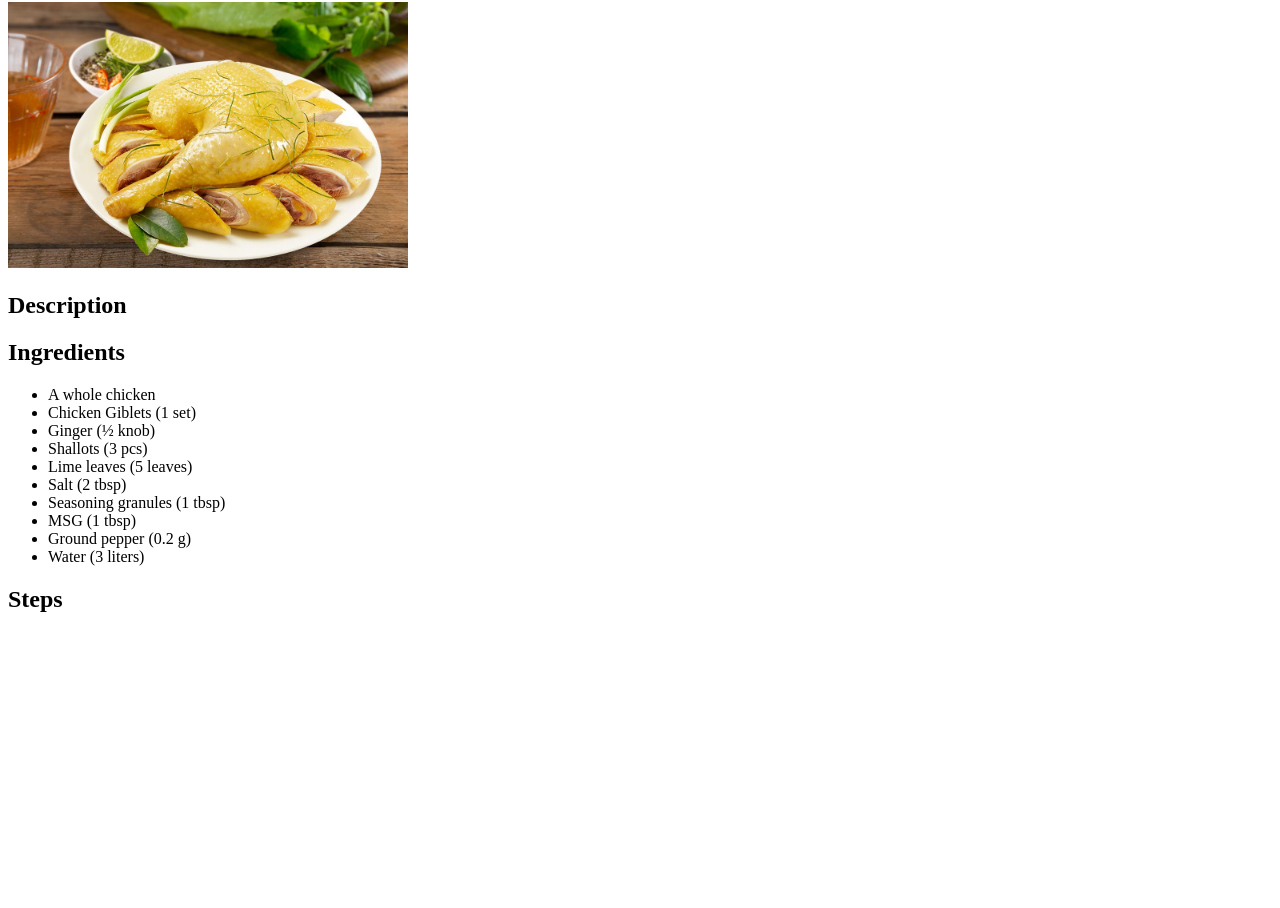
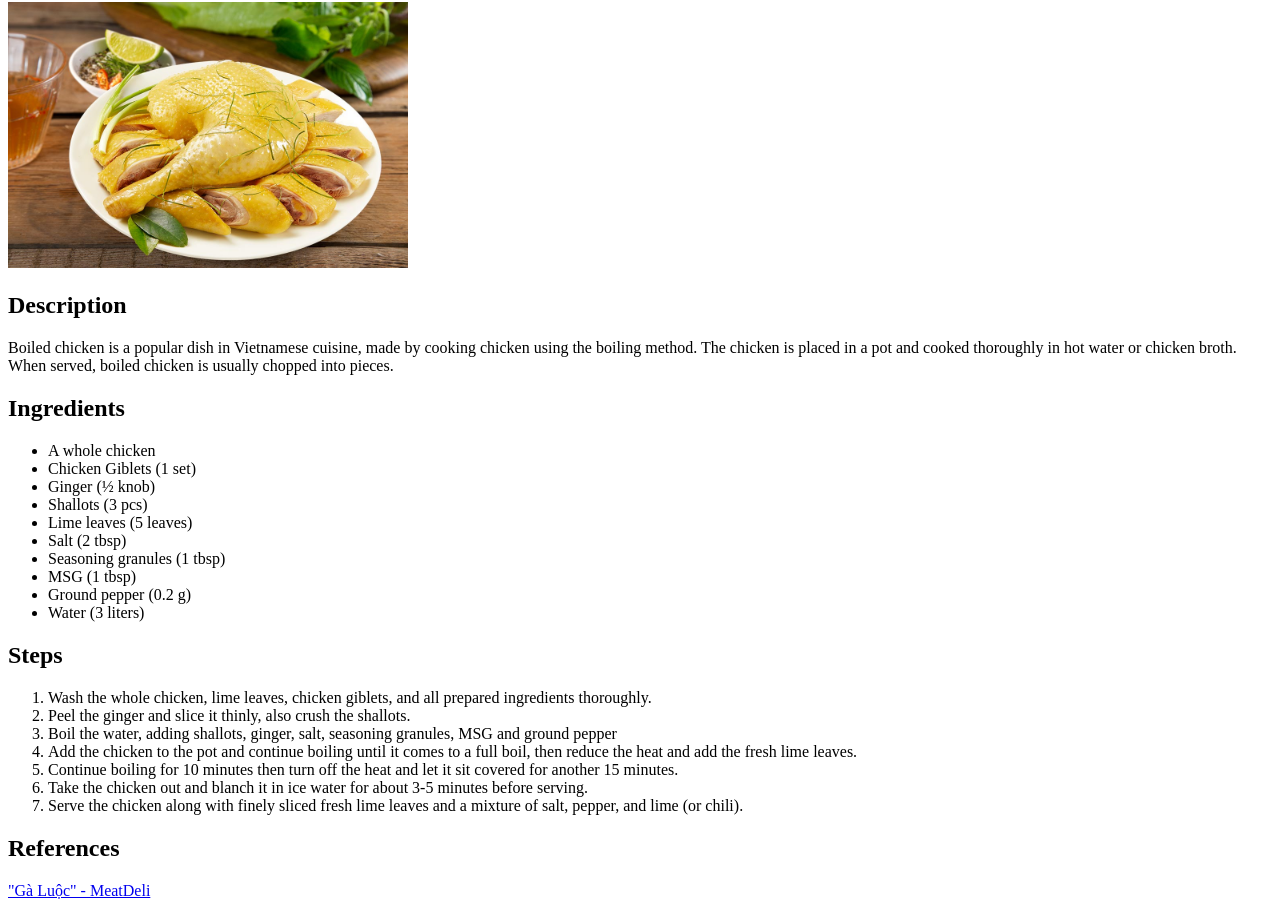
Before and after one commit to Dknx8888/odin-recipes, a plain HTML site: page recipes/ga_luoc.html in a window 1280 px wide. Shown: the part 78-986 px from the top of the page. Before the commit the page ends 800 px from the top, so only its background shows below. Drawn offline with Linux system fonts and the light colour scheme.

Commit message:
Finished the Boiled Chicken Recipe. Replaced the Bun Cha recipe with Boiled Chicken one in the homepage

```diff
--- a/recipes/ga_luoc.html
+++ b/recipes/ga_luoc.html
@@ -11,6 +11,7 @@
     <img src="../images/boiled-chicken.jpg" alt="Boiled Chicken" width="400">
 
     <h2>Description</h2>
+    <p>Boiled chicken is a popular dish in Vietnamese cuisine, made by cooking chicken using the boiling method. The chicken is placed in a pot and cooked thoroughly in hot water or chicken broth. When served, boiled chicken is usually chopped into pieces.</p>
 
     <h2>Ingredients</h2>
     <ul>
@@ -29,7 +30,22 @@
     <h2>Steps</h2>
 
     <ol>
+        <li>Wash the whole chicken, lime leaves, chicken giblets, and all prepared ingredients thoroughly.</li>
 
+        <li>Peel the ginger and slice it thinly, also crush the shallots.</li>
+
+        <li>Boil the water, adding shallots, ginger, salt, seasoning granules, MSG and ground pepper</li>
+
+        <li>Add the chicken to the pot and continue boiling until it comes to a full boil, then reduce the heat and add the fresh lime leaves.</li>
+
+        <li>Continue boiling for 10 minutes then turn off the heat and let it sit covered for another 15 minutes.</li>
+
+        <li>Take the chicken out and blanch it in ice water for about 3-5 minutes before serving.</li>
+
+        <li>Serve the chicken along with finely sliced fresh lime leaves and a mixture of salt, pepper, and lime (or chili).</li>
     </ol>
+
+    <h2>References</h2>
+    <a href="https://meatdeli.com.vn/goc-am-thuc/ga-luoc-ngon.html" target="_blank" rel="noopener noreferrer">"Gà Luộc" - MeatDeli</a>
 </body>
 </html>
```
Also changed, not shown: index.html (+3 -3 lines), recipes/banh_cuon.html (+1 -1 lines), recipes/pho.html (+1 -1 lines).
